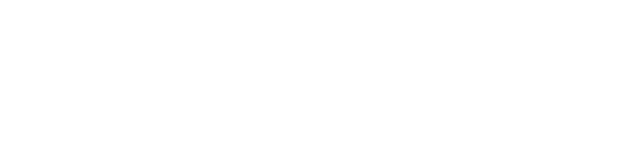
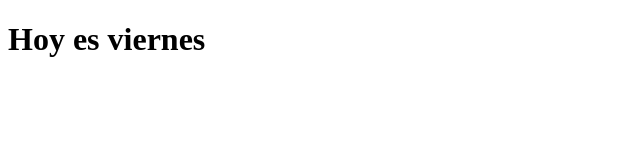
Before and after one commit to AranzaGaG/Asesorias, a plain HTML site: page index.html in a window 1280 px wide. Shown: the whole page, without its empty margins (0-640 px from the left). Drawn offline with Linux system fonts and the light colour scheme.

Commit message:
ci: nuevo encabezado

```diff
--- a/index.html
+++ b/index.html
@@ -6,6 +6,7 @@
     <title>exito</title>
 </head>
 <body>
+    <h1> Hoy es viernes </h1>
 
 </body>
 </html>
```
